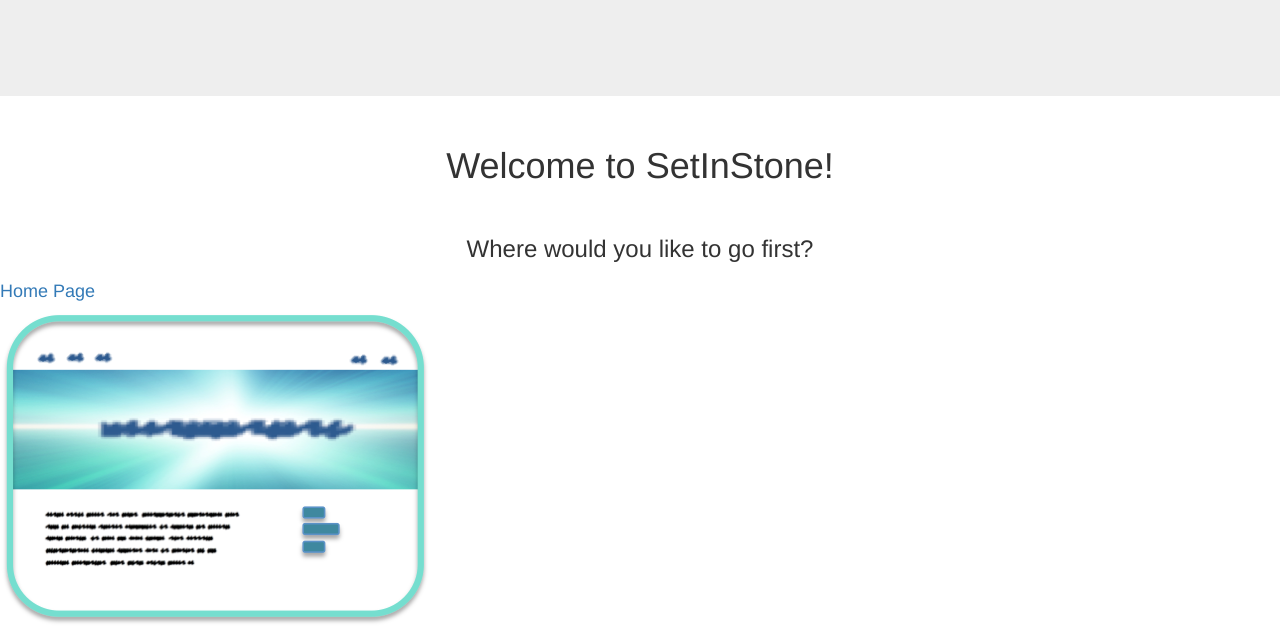
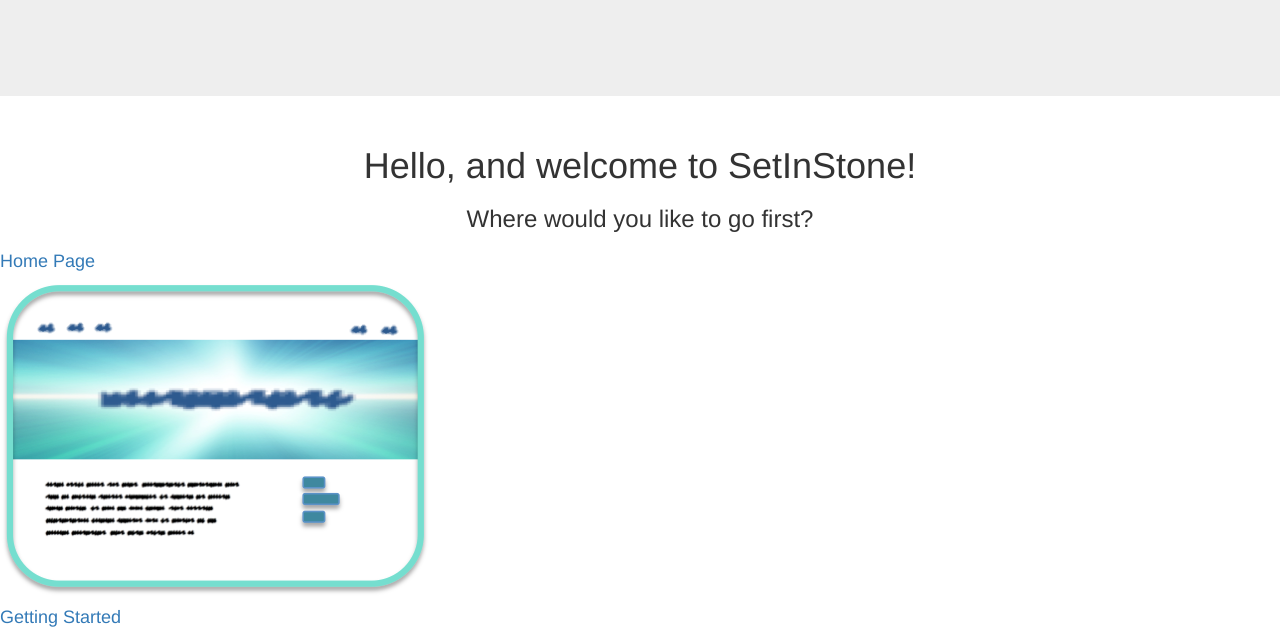
Before and after one commit to kkjang/toldyouso, a Django app: template myapp/templates/hello.html in a window 1280 px wide. Shown: the part 52-679 px from the top of the page. Run offline with Django 3.2, Linux system fonts and the light colour scheme; the template is opened without the code that fills it, so the values that code supplies are empty.

Commit message:
finished register redirect page

```diff
--- a/myapp/templates/hello.html
+++ b/myapp/templates/hello.html
@@ -5,11 +5,10 @@
 
 <div class="small-list-space">
 	<div class="container text-center">
-		<h1>Welcome to SetInStone!</h1>
-		<br>
+		<h1>Hello, and welcome to SetInStone!</h1>
 		<h3>Where would you like to go first?</h3>
 	</div>
-</div>
+<!-- </div> -->
 
 	<div class="minis">
 		<a href="{% url 'index' %}">
@@ -24,5 +23,7 @@
 		<span class="stretch"></span>
 	</div>
 
+</div>
+
 <div class="list-footer"></div>
 {% endblock %}
--- a/myapp/views.py
+++ b/myapp/views.py
@@ -141,10 +141,10 @@ def register_user(request):
 		if form.is_valid():
 			user = form.save(commit=False)
 			user.save()
-			return HttpResponseRedirect(reverse('thanks'))
+			return HttpResponseRedirect(reverse('hello'))
 	else:
 		form = UserRegisterForm()
-		title = "Enter your information here."
+	title = "Enter your information here."
 	return render(request, 'registration/registration.html', {'form': form, 'title': title})
 
 def login_user(request):
--- a/static_comp/site_specific/css/toldyouso.css
+++ b/static_comp/site_specific/css/toldyouso.css
@@ -315,6 +315,7 @@
   display: inline-block;
   *display: inline;
   zoom: 1;
+  min-width: 200px;
 }
 .minis h4 {
   padding-left: 65px;
```
